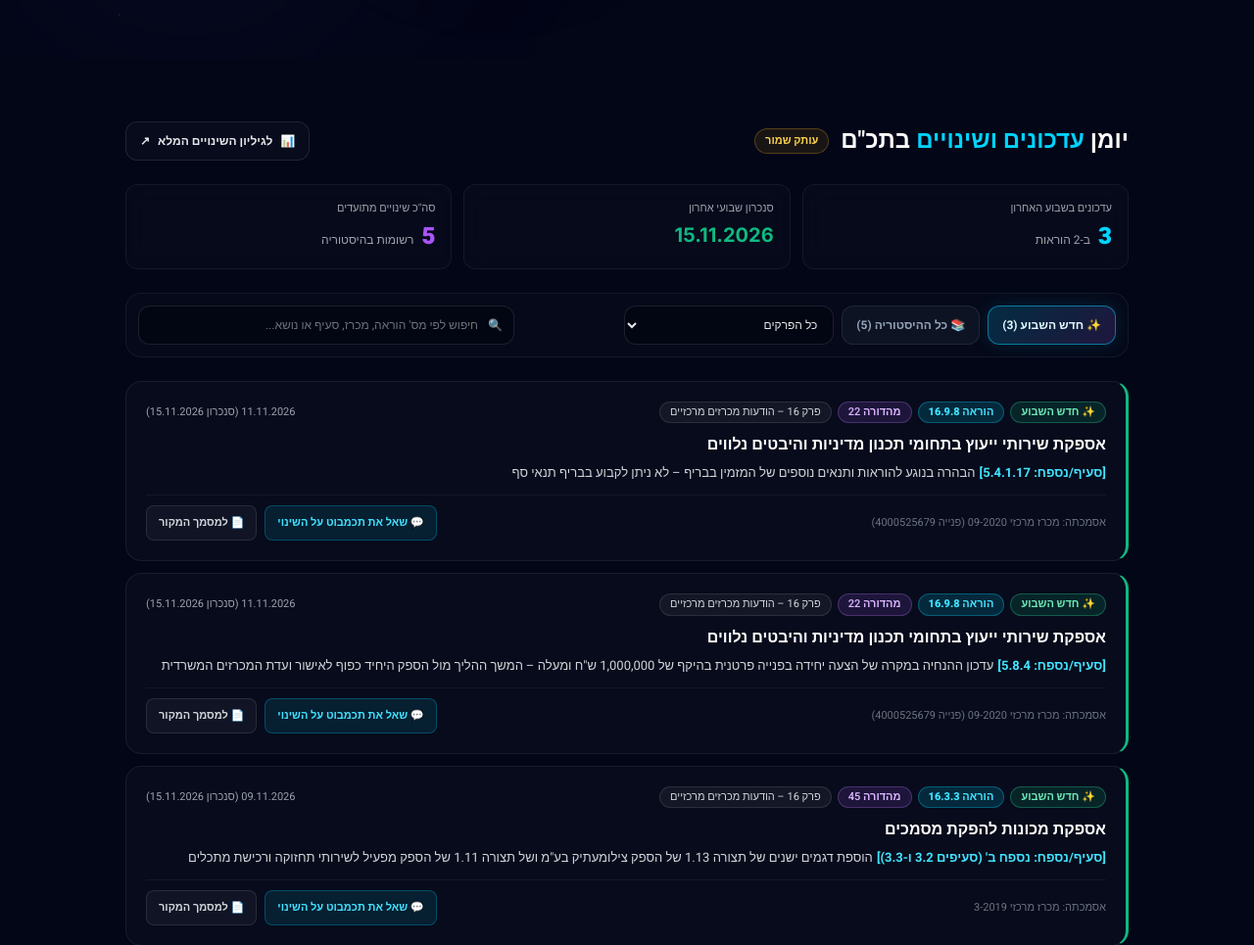
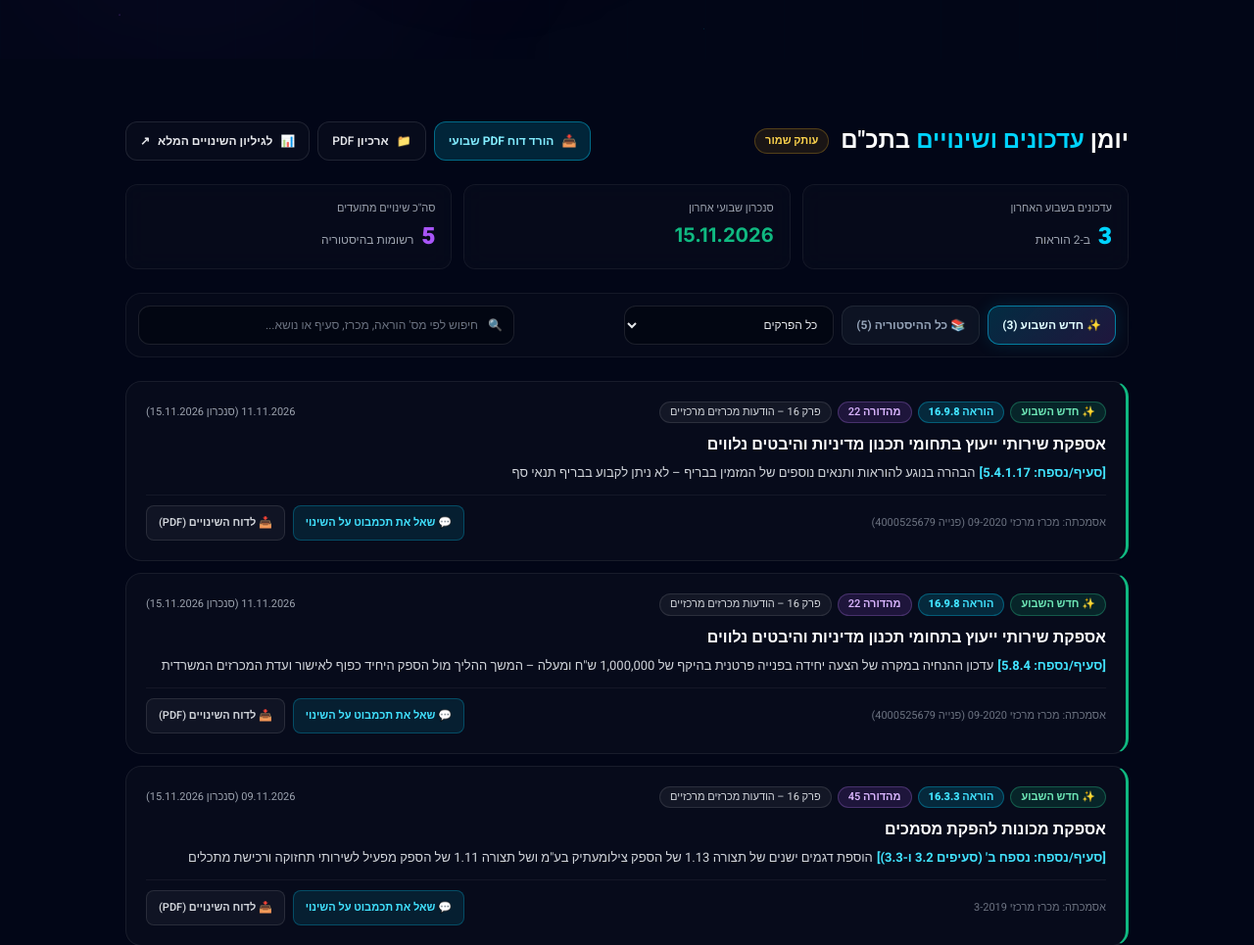
Before and after one commit to smart-digital-solutions/takambot-site, a plain HTML site: page index.html in a window 1280 px wide. Shown: the part 740-1705 px from the top of the page at 98% size. Drawn offline with nearby package versions, Linux system fonts and the light colour scheme; no server answers.

Commit message:
feat: add hardened Weekly_Updates PDF download and archive links

```diff
--- a/index.html
+++ b/index.html
@@ -402,6 +402,21 @@
                         מסונכרן חי
                     </span>
                 </div>
+                <div class="flex flex-wrap items-center gap-2">
+                    <a id="latest-pdf-btn"
+                       href="https://drive.google.com/file/d/1FbeJoiEO6qRHChIku_a6lyFjhY1xNenU/view?usp=drivesdk"
+                       target="_blank" rel="noopener noreferrer"
+                       class="inline-flex items-center gap-2 px-3.5 py-2 rounded-xl bg-cyber-400/15 border border-cyber-400/40 hover:bg-cyber-400/25 text-xs font-bold text-cyber-200 hover:text-white transition-all min-h-[40px]">
+                        <span>📥</span>
+                        <span>הורד דוח PDF שבועי</span>
+                    </a>
+                    <a id="weekly-archive-btn"
+                       href="https://drive.google.com/drive/folders/1_F2XgvRWg9q_xyPeJ53q0DAAxhKk_tHx"
+                       target="_blank" rel="noopener noreferrer"
+                       class="inline-flex items-center gap-2 px-3.5 py-2 rounded-xl bg-dark-800/70 border border-white/10 hover:border-cyber-400/40 text-xs font-semibold text-gray-200 hover:text-cyber-300 transition-all min-h-[40px]">
+                        <span>📁</span>
+                        <span>ארכיון PDF</span>
+                    </a>
                     <a href="https://docs.google.com/spreadsheets/d/1VrTI3rQP7isI1dQ0UPk4mlsdqt6IDnaA8JPJz4wQWVc/edit?gid=323637405#gid=323637405"
                        target="_blank" rel="noopener noreferrer"
                        class="inline-flex items-center gap-2 px-3.5 py-2 rounded-xl bg-dark-800/70 border border-white/10 hover:border-cyber-400/40 text-xs font-semibold text-gray-200 hover:text-cyber-300 transition-all min-h-[40px]">
@@ -409,6 +424,7 @@
                         <span>לגיליון השינויים המלא</span>
                         <span>↗</span>
                     </a>
+                </div>
             </div>
 
             <!-- KPI Summary Bento -->
@@ -571,6 +587,6 @@
     <!-- Sparkle container -->
     <div id="sparkle-container" class="fixed inset-0 z-[60] pointer-events-none"></div>
 
-    <script src="script.js?v=8"></script>
+    <script src="script.js?v=9"></script>
 </body>
 </html>
--- a/script.js
+++ b/script.js
@@ -640,7 +640,9 @@ async function initWeeklyChangelog() {
                 linkEl.target = '_blank';
                 linkEl.rel = 'noopener noreferrer';
                 linkEl.className = 'min-h-[36px] inline-flex items-center px-3 py-1.5 rounded-lg bg-white/[0.04] hover:bg-white/[0.09] border border-white/10 text-[11px] font-semibold text-gray-300 hover:text-white transition-colors';
-                linkEl.textContent = '📄 למסמך המקור';
+                linkEl.textContent = item.source_url.includes('drive.google.com')
+                    ? '📥 לדוח השינויים (PDF)'
+                    : '🌐 לאתר התכ"ם הרשמי';
                 actionsWrap.appendChild(linkEl);
             }
 
--- a/updates.json
+++ b/updates.json
@@ -1,8 +1,10 @@
 {
   "spreadsheet_id": "1VrTI3rQP7isI1dQ0UPk4mlsdqt6IDnaA8JPJz4wQWVc",
   "gid": 323637405,
-  "generated_at": "15.11.2026 12:08",
+  "generated_at": "15.11.2026 12:48",
   "latest_sync_date": "15.11.2026",
+  "weekly_folder_url": "https://drive.google.com/drive/folders/1_F2XgvRWg9q_xyPeJ53q0DAAxhKk_tHx",
+  "latest_pdf_url": "https://drive.google.com/file/d/1FbeJoiEO6qRHChIku_a6lyFjhY1xNenU/view?usp=drivesdk",
   "entries": [
     {
       "sync_date": "15.11.2026",
@@ -14,7 +16,7 @@
       "affected_sections": "5.4.1.17",
       "change_summary": "הבהרה בנוגע להוראות ותנאים נוספים של המזמין בבריף – לא ניתן לקבוע בבריף תנאי סף",
       "reference": "מכרז מרכזי 09-2020 (פנייה 4000525679)",
-      "source_url": "https://drive.google.com/file/d/1KhH8Zo3g1Cc5Mu_g6bn3jBa6pz8-oM22/view?usp=drivesdk"
+      "source_url": "https://drive.google.com/file/d/14XP3tEsaUKR4n6oRdW3-AVSJQ9lN8fEk/view?usp=drivesdk"
     },
     {
       "sync_date": "15.11.2026",
@@ -26,7 +28,7 @@
       "affected_sections": "5.8.4",
       "change_summary": "עדכון ההנחיה במקרה של הצעה יחידה בפנייה פרטנית בהיקף של 1,000,000 ש\"ח ומעלה – המשך ההליך מול הספק היחיד כפוף לאישור ועדת המכרזים המשרדית",
       "reference": "מכרז מרכזי 09-2020 (פנייה 4000525679)",
-      "source_url": "https://drive.google.com/file/d/1KhH8Zo3g1Cc5Mu_g6bn3jBa6pz8-oM22/view?usp=drivesdk"
+      "source_url": "https://drive.google.com/file/d/14XP3tEsaUKR4n6oRdW3-AVSJQ9lN8fEk/view?usp=drivesdk"
     },
     {
       "sync_date": "15.11.2026",
@@ -38,7 +40,7 @@
       "affected_sections": "נספח ב' (סעיפים 3.2 ו-3.3)",
       "change_summary": "הוספת דגמים ישנים של תצורה 1.13 של הספק צילומעתיק בע\"מ ושל תצורה 1.11 של הספק מפעיל לשירותי תחזוקה ורכישת מתכלים",
       "reference": "מכרז מרכזי 3-2019",
-      "source_url": "https://drive.google.com/file/d/1K1MoQfXXP6D0HBhJ37gnolMTkOHSw6xO/view?usp=drivesdk"
+      "source_url": "https://drive.google.com/file/d/14XP3tEsaUKR4n6oRdW3-AVSJQ9lN8fEk/view?usp=drivesdk"
     },
     {
       "sync_date": "08.11.2026",
@@ -50,7 +52,7 @@
       "affected_sections": "1.12 ונספח ג'",
       "change_summary": "הארכת תוקף המכרז עד 31.03.2027 ועדכון רשימת הספקים הזוכים",
       "reference": "מכרז מרכזי 09-2020 (פנייה 4000525679)",
-      "source_url": "https://drive.google.com/file/d/1KhH8Zo3g1Cc5Mu_g6bn3jBa6pz8-oM22/view?usp=drivesdk"
+      "source_url": "https://takam.mof.gov.il"
     },
     {
       "sync_date": "08.11.2026",
@@ -62,7 +64,7 @@
       "affected_sections": "כללי",
       "change_summary": "עדכון מיום 02.11.2026 בהודעה 14.1.5",
       "reference": "הוראות תכ\"ם פרק 14",
-      "source_url": "https://drive.google.com/file/d/1c0Lm3_e6sBVdBU3oph30Wsob7KUPffeK/view?usp=drivesdk"
+      "source_url": "https://takam.mof.gov.il"
     }
   ]
 }
```
Lines whose indentation alone changed are shown as unchanged.
